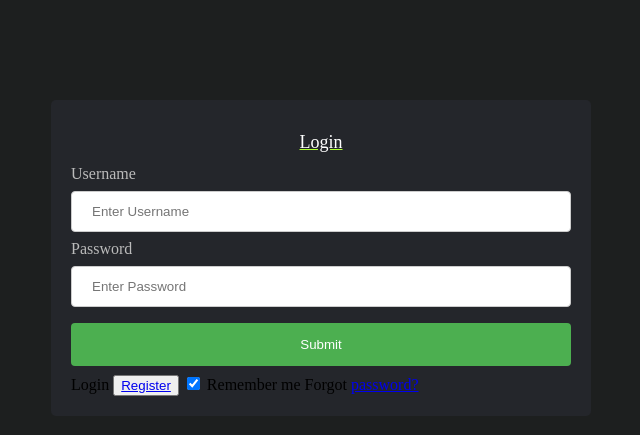
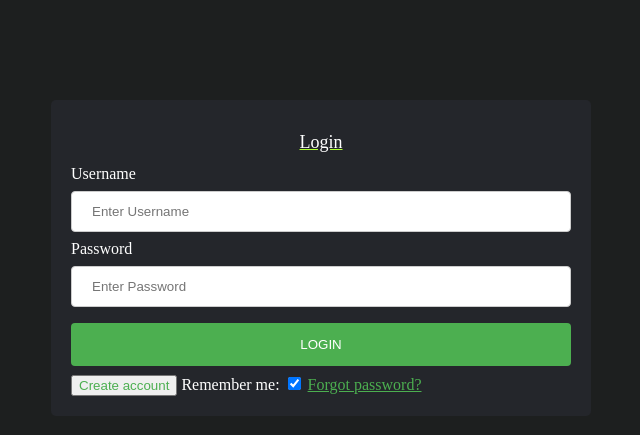
Before and after one commit to Camil-P/Clinic, a PHP site: page /pages/login/login.html in a window 1280 px wide. Shown: the top 435 px of the page, without its empty margins (319-959 px from the left). Run offline with PHP 8.4, Linux system fonts and the light colour scheme.

Commit message:
Added connection between login and register

```diff
--- a/pages/login/login.html
+++ b/pages/login/login.html
@@ -32,10 +32,10 @@
           />
           <!-- <span class="error">Ovo je Error:</span> -->
 
-          <input type="submit">Login</input>
-          <button  type="button"><a href="file:///home/dzelal/Desktop/CakaApp/Clinic/pages/register/register.html">Register</a></button>
-          <input type="checkbox" checked="checked" /> Remember me Forgot
-          <a href="#"> password? </a>
+          <input type="submit" value="LOGIN"></input>
+          <button type="button"><a href="../register/register.html">Create account</a></button>
+          <label for="remeberMeCheck">Remember me: <input id="remeberMeCheck" type="checkbox" checked="checked" /> </span>
+          <a href="#"> Forgot password? </a>
       </form>
     </div>
   </body>
--- a/resources/core.css
+++ b/resources/core.css
@@ -18,6 +18,15 @@ input[type="password"] {
   box-sizing: border-box;
 }
 
+label{
+  color: white;
+}
+
+a{
+  color: #4caf50;
+}
+
+
 input[type="submit"] {
   width: 100%;
   background-color: #4caf50;
@@ -34,6 +43,10 @@ input[list="countrt"]:hover{
   background-color: #45a049;
 }
 
+
+button a {
+  text-decoration: none;
+}
 
 
 .form-container {
```
Also changed, not shown: pages/register/register.html (+10 -6 lines).
